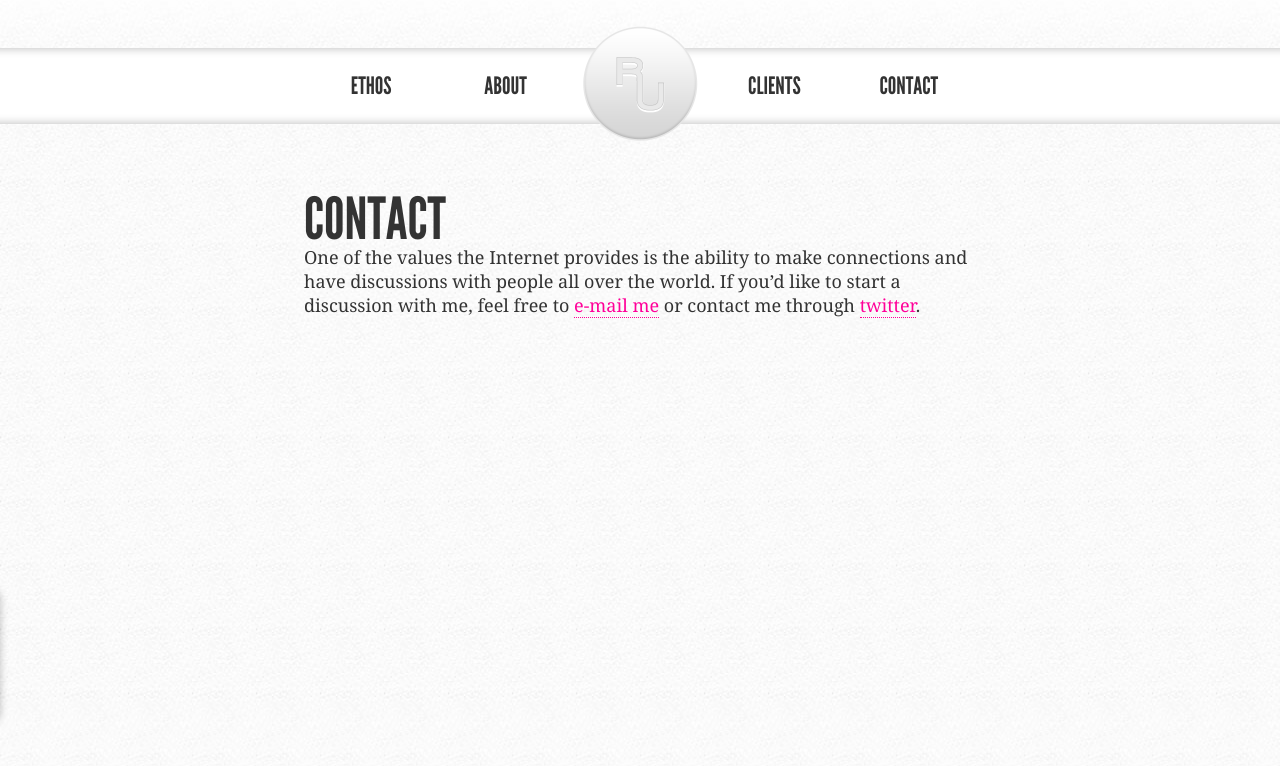
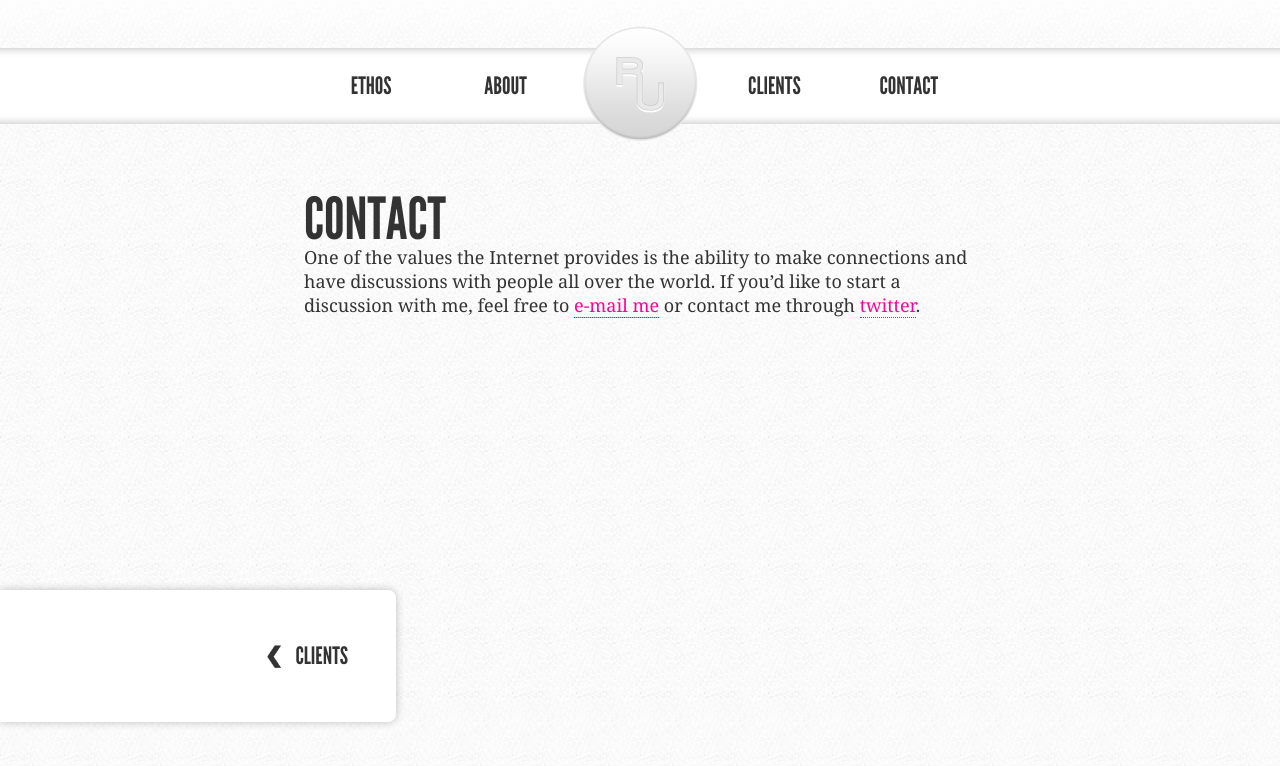
Before and after one commit to RussellUresti/website, a plain HTML site: page contact/index.html in a window 1280 px wide. Drawn offline with nearby package versions, Linux system fonts and the light colour scheme; the site is published under a folder, as on GitHub Pages, so addresses that start at the root find nothing.

Commit message:
fixing js pathing on contact and ethos

```diff
--- a/contact/index.html
+++ b/contact/index.html
@@ -51,7 +51,7 @@
     <script src="//ajax.googleapis.com/ajax/libs/jquery/1.7.1/jquery.min.js" type="text/javascript"></script>
     <script src="../javascripts/vendor/ios-orientationchange-fix.js" type="text/javascript"></script>
     <script>window.jQuery || document.write('<script src="javascripts/vendor/jquery-1.7.1.min.js"><\/script>')</script>
-    <script src="/javascripts/application.js" type="text/javascript"></script>
+    <script src="../javascripts/application.js" type="text/javascript"></script>
 
     <script type="text/javascript">
 
```
Also changed, not shown: ethos/index.html (+1 -1 lines).
